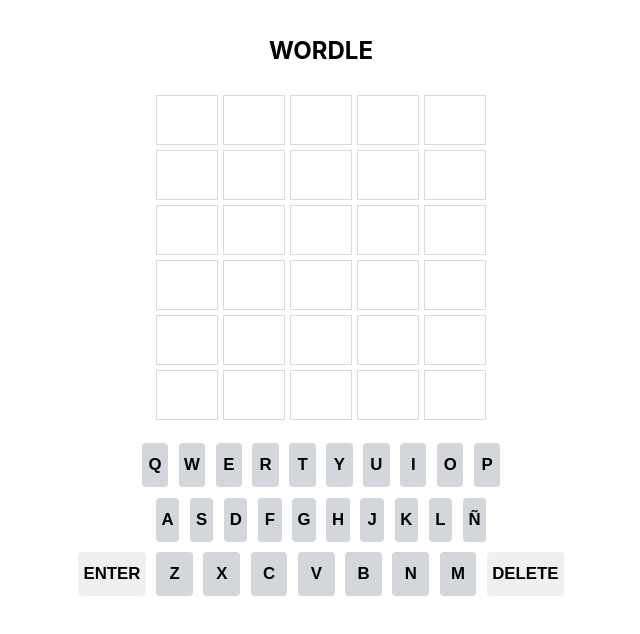
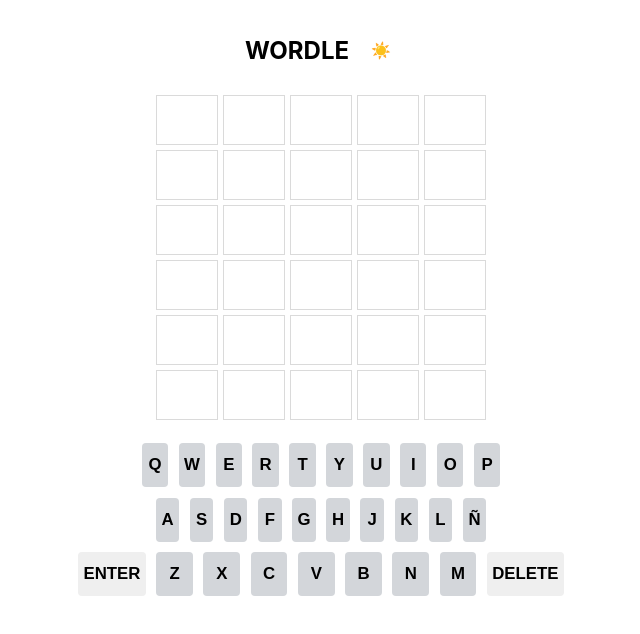
Before and after one commit to eliutdev/wordle, a React (Vite) app: page / in a window 1280 px wide. Shown: the top 634 px of the page, without its empty margins (319-959 px from the left). Built offline with nearby package versions, Linux system fonts and the light colour scheme; no server answers.

Commit message:
feat: dark mode toggle

```diff
--- a/src/App.css
+++ b/src/App.css
@@ -1,9 +1,20 @@
+.dark-mode .col {
+  border-color: #666;
+}
+
 .app {
   min-width: 32rem;
   width: 100%;
   display: flex;
   flex-direction: column;
   margin: 1rem auto;
+}
+
+.theme-toggler {
+  background-color: transparent;
+  border: none;
+  cursor: pointer;
+  font-size: 1rem;
 }
 
 .grid-wrapper {
@@ -57,12 +68,16 @@
 }
 
 .info {
+  display: flex;
+  justify-content: center;
+  align-items: center;
   padding: 0 30px;
 }
 
 .hint {
   text-align: center;
   text-transform: uppercase;
+  margin-right: 1rem;
 }
 
 .yellow,
@@ -81,9 +96,3 @@
     transform: rotateY(360deg);
   }
 }
-
-@media (prefers-color-scheme: dark) {
-  .col {
-    border-color: #666;
-  }
-}
--- a/src/App.jsx
+++ b/src/App.jsx
@@ -5,6 +5,7 @@
 import "@reliutg/buzz-notify/dist/buzz-notify.css";
 
 import Keyboard from "./components/Keyboard";
+import ThemeToggler from "./components/ThemeToggler";
 
 const KEYS = [
   ["Q", "W", "E", "R", "T", "Y", "U", "I", "O", "P"],
@@ -175,6 +176,7 @@
     <div className="app">
       <div className="info">
         <h2 className="hint">Wordle</h2>
+        <ThemeToggler />
       </div>
       <div className="grid-wrapper">
         <div className="grid">
--- /dev/null
+++ b/src/components/ThemeToggler.jsx
@@ -0,0 +1,19 @@
+import { useEffect } from "react";
+import { useDarkMode } from "usehooks-ts";
+
+const ThemeToggler = () => {
+  const { isDarkMode, toggle } = useDarkMode(false);
+
+  useEffect(() => {
+    const root = document.documentElement;
+    root.classList.toggle("dark-mode", isDarkMode);
+  }, [isDarkMode]);
+
+  return (
+    <button className="theme-toggler" onClick={toggle}>
+      {isDarkMode ? "🌙" : "☀️"}
+    </button>
+  );
+};
+
+export default ThemeToggler;
--- a/src/index.css
+++ b/src/index.css
@@ -17,9 +17,7 @@
 }
 
 /* check if dark mode */
-@media (prefers-color-scheme: dark) {
-  body {
-    background-color: #111;
-    color: #9f9f9f;
-  }
+.dark-mode body {
+  background-color: #111;
+  color: #9f9f9f;
 }
```
Also changed, not shown: package.json (+3 -5 lines), 1 other file (tests, documents, lock files or other folders).
